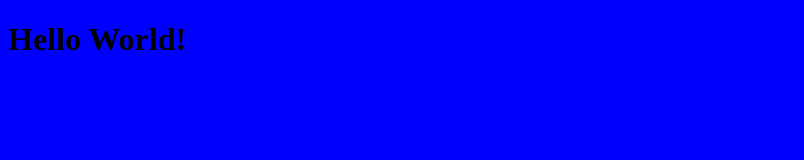
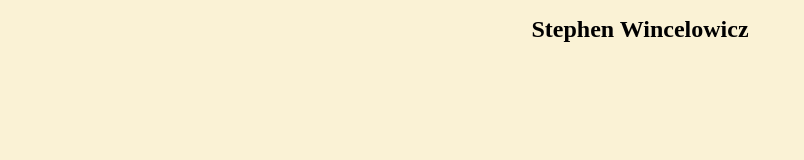
Before and after one commit to wincelowicz/wincelowicz, a plain HTML site: page index.html in a window 1280 px wide. Shown: the whole page, without its empty margins (0-804 px from the left). Drawn offline with Linux system fonts and the light colour scheme.

Commit message:
update font, font color, font size, background color, text align

```diff
--- a/index.html
+++ b/index.html
@@ -2,9 +2,9 @@
 <html lang="en">
   <head>
     <link rel="stylesheet" href="style.css" />
-    <title>My Personal Website</title>
+    <title>WINCELOWICZ</title>
   </head>
   <body>
-    <h1>Hello World!</h1>
+    <h1>Stephen Wincelowicz</h1>
   </body>
 </html>
--- a/style.css
+++ b/style.css
@@ -1,3 +1,8 @@
 body {
-    background: blue;
+    background: rgb(250, 242, 213);
 }
+h1 {
+    text-align: center;
+    font-family: Times New Roman;
+    font-size: 24px;
+}
```
